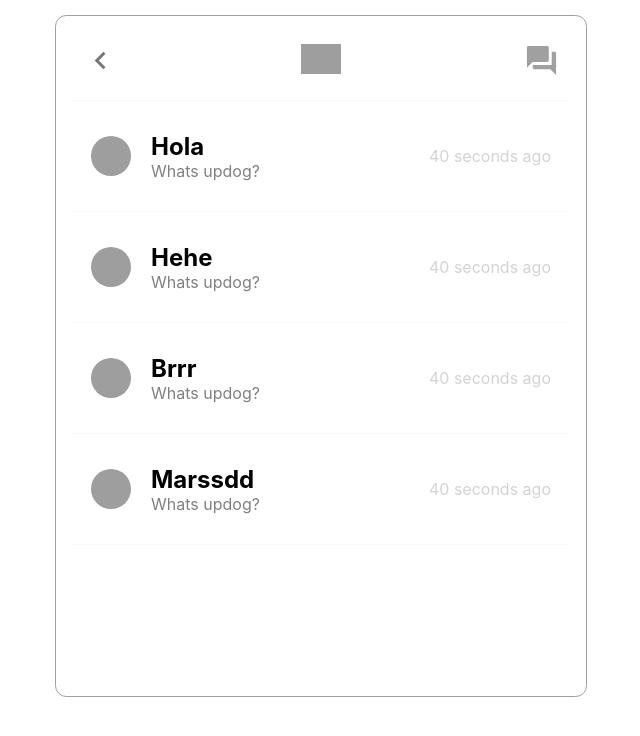
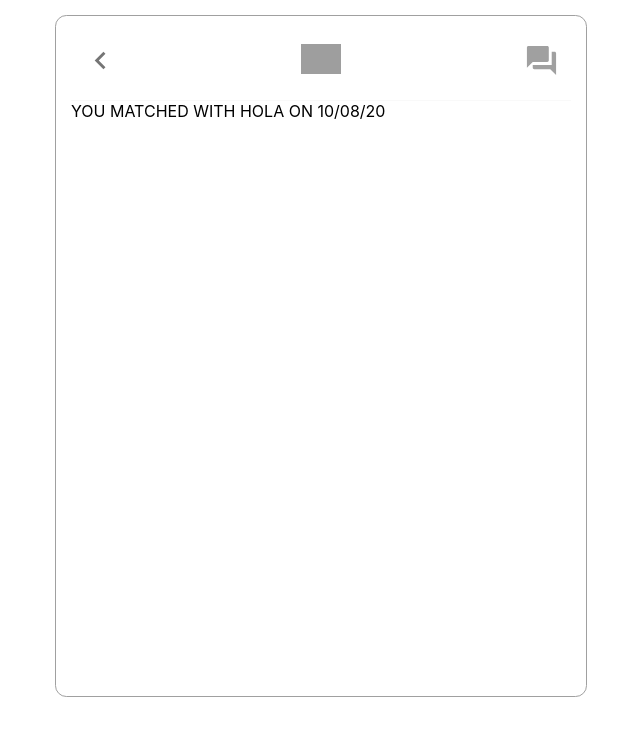
Before and after one commit to ErnestoJose23/tinder-clone, a React (Create React App) app: page /chat/1 in a window 1280 px wide. Shown: the top 736 px of the page, without its empty margins (319-959 px from the left). Built offline with nearby package versions, Linux system fonts and the light colour scheme; grey boxes are pictures that could not be loaded.

Commit message:
Chat page

```diff
--- a/src/App.js
+++ b/src/App.js
@@ -4,6 +4,7 @@ import Header from "./Header";
 import Chats from "./Chats";
 import TinderCards from "./TinderCards";
 import SwipeButtons from "./SwipeButtons";
+import ChatScreen from "./ChatScreen";
 import { BrowserRouter as Router, Switch, Route, Link } from "react-router-dom";
 
 function App() {
@@ -11,6 +12,10 @@ function App() {
     <div className="App">
       <Router>
         <Switch>
+          <Route path="/chat/:person">
+            <Header backButton="/chat" />
+            <ChatScreen />
+          </Route>
           <Route path="/chat">
             <Header backButton="/" />
             <Chats />
--- /dev/null
+++ b/src/ChatScreen.js
@@ -0,0 +1,27 @@
+import React, { useState } from "react";
+
+function ChatScreen() {
+  const [messages, setMessages] = useState([
+    {
+      name: "hola",
+      image:
+        "https://pbs.twimg.com/profile_images/949787136030539782/LnRrYf6e.jpg",
+      message: "Whats updog?",
+    },
+    {
+      name: "hola",
+      image:
+        "https://pbs.twimg.com/profile_images/949787136030539782/LnRrYf6e.jpg",
+      message: "Whats updog?",
+    },
+    { name: "hola", image: "...", message: "Whats updog?" },
+  ]);
+
+  return (
+    <div className="chatscreen">
+      <p>YOU MATCHED WITH HOLA ON 10/08/20</p>
+    </div>
+  );
+}
+
+export default ChatScreen;
```
